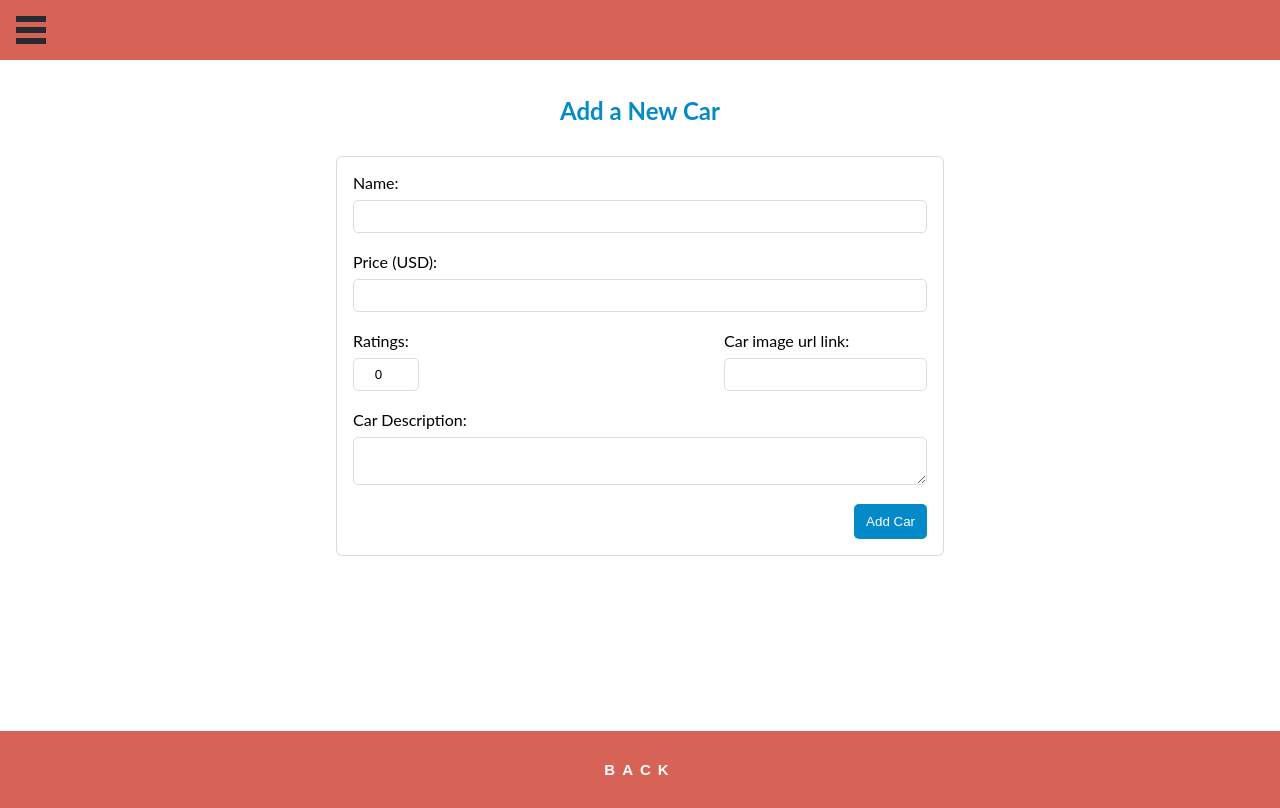
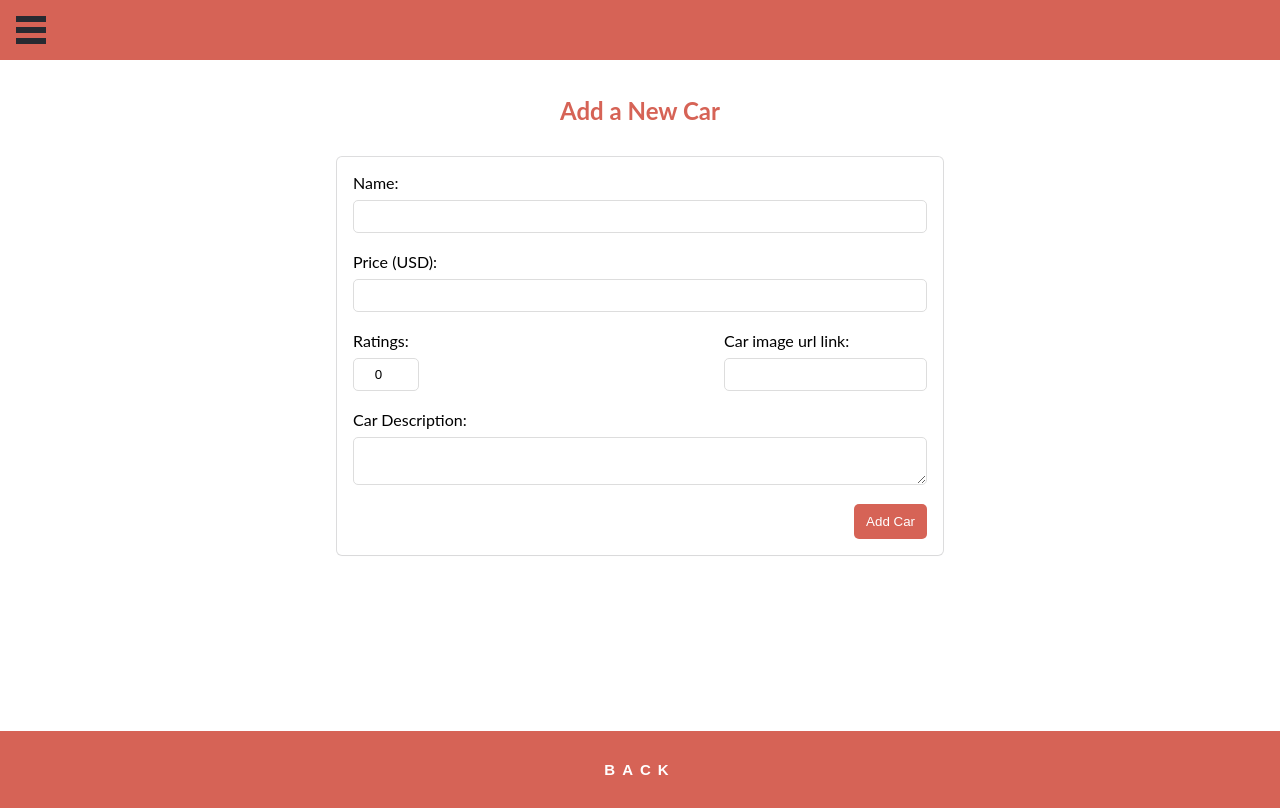
Before and after one commit to 1iceberg1/Car-Rental-front-end, a React (Create React App) app: page /add_car in a window 1280 px wide. Built offline with nearby package versions, Linux system fonts and the light colour scheme.

Commit message:
change color in addcar page

```diff
--- a/src/styles/addCar.css
+++ b/src/styles/addCar.css
@@ -70,7 +70,7 @@
 
 .car_form_container h2 {
   text-align: center;
-  color: rgb(4, 138, 200);
+  color: rgb(214, 99, 86);
   padding-bottom: 2rem;
 }
 
@@ -78,7 +78,7 @@
   padding: 10px 12px;
   align-self: flex-end;
   color: #fff;
-  background-color: rgb(4, 138, 200);
+  background-color: rgb(214, 99, 86);
   border: none;
   border-radius: 5px;
 }
```
